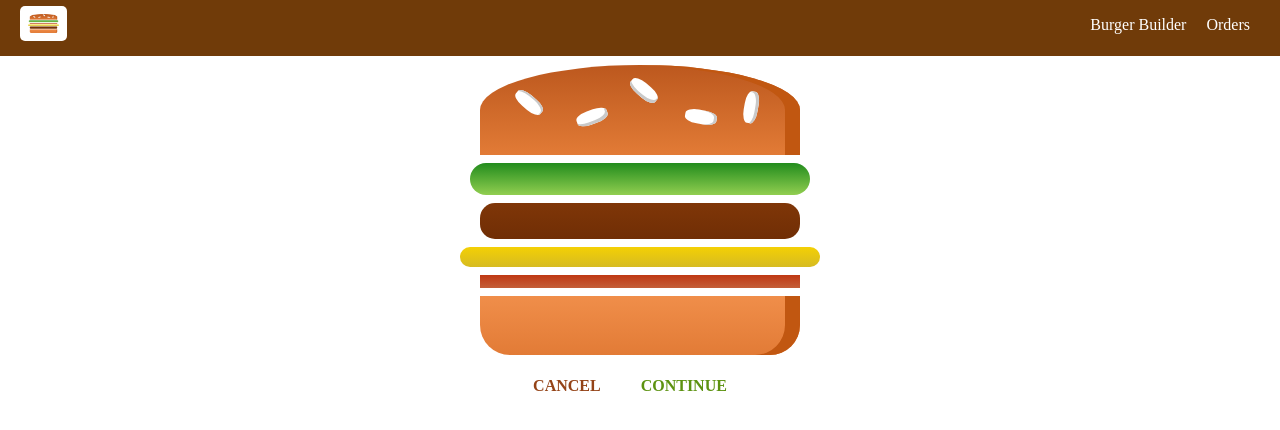
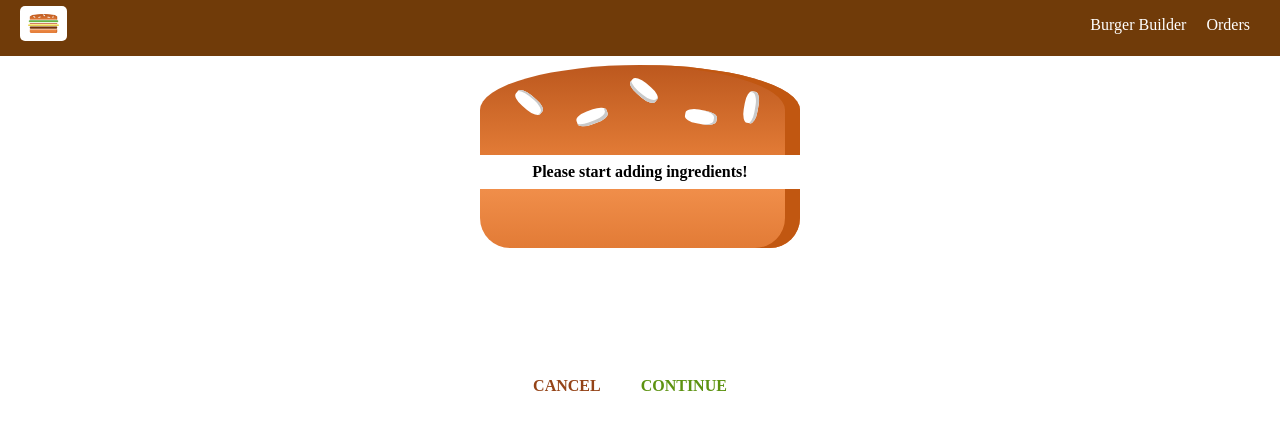
Before and after one commit to Arumyan/Burger, a React (Create React App) app: page /checkout in a window 1280 px wide. Shown: the top 430 px of the page. Built offline with nearby package versions, Linux system fonts and the light colour scheme.

Commit message:
checkout done

```diff
--- a/src/components/Order/CheckoutSummary/CheckoutSummary.js
+++ b/src/components/Order/CheckoutSummary/CheckoutSummary.js
@@ -10,8 +10,8 @@
       <div style={{width: '400px', height: '300px', margin: 'auto'}}>
         <Burger ingredients={props.ingredients}/>
       </div>
-      <Button btnType='Danger'>CANCEL</Button>
-      <Button btnType='Success'>CONTINUE</Button>
+      <Button btnType='Danger' clicked={props.checkoutCancelled}>CANCEL</Button>
+      <Button btnType='Success' clicked={props.checkoutContinued}>CONTINUE</Button>
     </div>
   );
 }
--- a/src/containers/BurgerBuilder/BurgerBuilder.js
+++ b/src/containers/BurgerBuilder/BurgerBuilder.js
@@ -120,7 +120,18 @@
     //     this.setState({ loading: false, purchasing: false });
     //   });
 
-    this.props.history.push('/checkout')
+    const queryParams = []
+
+    for(let i in this.state.ingredients) {
+      queryParams.push(encodeURIComponent(i) + '=' + encodeURIComponent(this.state.ingredients[i]))
+    }
+
+    const queryString = queryParams.join('&')
+
+    this.props.history.push({
+      pathname: '/checkout',
+      search: '?' + queryString
+    })
   };
 
   render() {
--- a/src/containers/Checkout/Checkout.js
+++ b/src/containers/Checkout/Checkout.js
@@ -1,23 +1,44 @@
-import React, { Component } from 'react'
-import CheckoutSummary from '../../components/Order/CheckoutSummary/CheckoutSummary'
+import React, { Component } from 'react';
+import CheckoutSummary from '../../components/Order/CheckoutSummary/CheckoutSummary';
 
 class Checkout extends Component {
   state = {
     ingredients: {
-      salad: 1,
-      meat: 1,
-      cheese: 1,
-      bacon: 1
+      salad: 0,
+      meat: 0,
+      cheese: 0,
+      bacon: 0,
+    },
+  };
+
+  componentDidMount() {
+    const query = new URLSearchParams(this.props.location.search);
+    const ingredients = {}
+    for(let param of query.entries()) {
+      ingredients[param[0]] = +param[1]
     }
+    this.setState({ingredients: ingredients})
+  }
+
+  checkoutCancelledHandler = () => {
+    this.props.history.goBack()
+  }
+
+  checkoutContinuedHandler = () => {
+    this.props.history.replace('/checkout/contact-data')
   }
 
   render() {
     return (
       <div>
-        <CheckoutSummary ingredients={this.state.ingredients}/>
+        <CheckoutSummary
+          ingredients={this.state.ingredients}
+          checkoutCancelled={this.checkoutCancelledHandler}
+          checkoutContinued={this.checkoutContinuedHandler}
+        />
       </div>
-    )
+    );
   }
 }
 
-export default Checkout
+export default Checkout;
```
